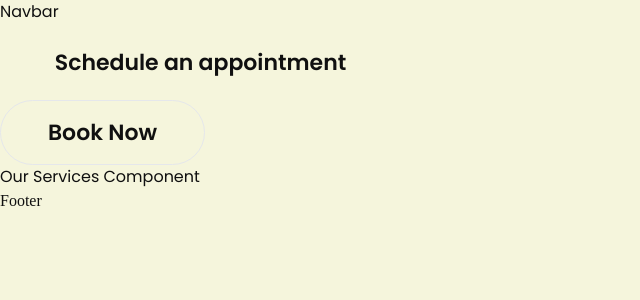
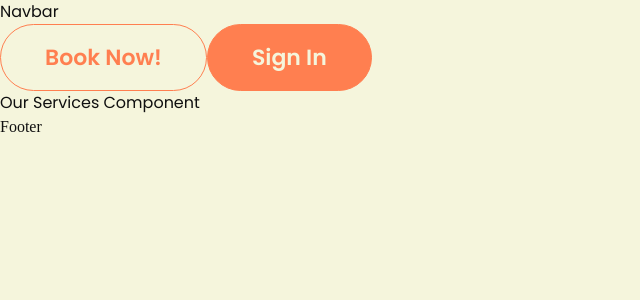
Before and after one commit to neon-lab-dev/DentalWebsite, a Next.js app: page / in a window 1280 px wide. Shown: the top 300 px of the page, without its empty margins (0-640 px from the left). Built offline with nearby package versions, Linux system fonts and the light colour scheme; a web font is replaced by a local one.

Commit message:
Added reusable button

```diff
--- a/src/components/Buttons/Button.tsx
+++ b/src/components/Buttons/Button.tsx
@@ -1,50 +1,18 @@
-import React from 'react';
+type TButton = {
+  variant: "Outlined" | "Filled";
+  label: string;
+};
 
-interface ButtonProps {
-  text: string;
-  onClick: () => void;
-  className?: string;
-  type?: 'button' | 'submit' | 'reset';
-  disabled?: boolean;
-  image?: string; // Optional image URL or path
-  imageAlt?: string; // Alt text for the image
-  buttonColor?: string; // Background color for the button
-  textcolor?:string // Button Text color
-  horizontalpadding?:number
-  verticalpadding?:number
-  bordercolor?:string
-  isButtonOutlined?:boolean
-}
-
-const Button: React.FC<ButtonProps> = ({
-  text,
-  onClick,
-  className = '',
-  type = 'button',
-  disabled = false,
-  image,
-  imageAlt = 'button image',
-  // buttonColor = 'bg-gradient-to-b from-[#FF7F50]  to-[#FF7F50]',
-  buttonColor='#FF7F50',
-  textcolor='#ffffff',
-  horizontalpadding=16,
-  verticalpadding=20,
-  isButtonOutlined=false
-}) => {
-    // background: linear-gradient(180deg, #FF7F50 0%, #F07F38 90.13%);
-const textColorClass=isButtonOutlined ?`text-[${buttonColor}]`: `text-[${textcolor}]`;
-const bgColorClass=`bg-[${buttonColor}]`;
-const borderColorClass=`bg-transparent border border-[${buttonColor}] `;
-
+const Button: React.FC<TButton> = ({ variant, label }) => {
   return (
     <button
-      type={type}
-      onClick={onClick}
-      className={`flex items-center justify-center  font-semibold  text-[22px] font-poppins rounded-full  ${textColorClass} px-${horizontalpadding}px py-${verticalpadding}px  ${isButtonOutlined? borderColorClass : bgColorClass}  ${className}`}
-      disabled={disabled}
+      className={`${
+        variant === "Outlined"
+          ? "border-[#FF7F50] bg-none text-[#FF7F50]"
+          : "border-[#FF7F50] bg-[#FF7F50] text-[#F5F5DC]"
+      } border px-11 py-4  font-Poppins text-[22px] font-semibold rounded-[55px]`}
     >
-      {image && <img src={image} alt={imageAlt} className="w-5 h-5 mr-2" />}
-      <span>{text}</span>
+      {label}
     </button>
   );
 };
--- a/src/components/Home/Hero/Hero.tsx
+++ b/src/components/Home/Hero/Hero.tsx
@@ -1,37 +1,24 @@
-"use client"
-import Button from '@/components/Buttons/Button';
-import React from 'react';
-
-
+"use client";
+import Button from "@/components/Buttons/Button";
+import React from "react";
 
 const Hero = () => {
-    const handleClick = () => {
-        alert("Button clicked!");
-      };
-    return (
-        <div>
-           <Button
-        text="Schedule an appointment"
-        // image="/assets/images/FooterCall.svg"
-        onClick={handleClick}
-        textcolor='#FFFFFF'
-        className="h-[76px] w-[401px]"
-        verticalpadding={202}
-        horizontalpadding={500}
+  // const handleClick = () => {
+  //   alert("Button clicked!");
+  // };
+  return (
+    <div>
+      <Button
+      variant="Outlined"
+      label="Book Now!"
       />
-      <Button  text="Book Now"
-        // image="/assets/images/FooterCall.svg"
-        isButtonOutlined={true}
-        onClick={handleClick}
-        // buttonColor="bg-transparent"
-        textcolor='#FF7F50'
-        verticalpadding ={16}
-        horizontalpadding={44}
-        buttonColor='#FF7F50'
-        className="h-[65px] w-[205px]  " />
+      <Button
+      variant="Filled"
+      label="Sign In"
+      />
 
-        </div>
-    );
+    </div>
+  );
 };
 
 export default Hero;
```
